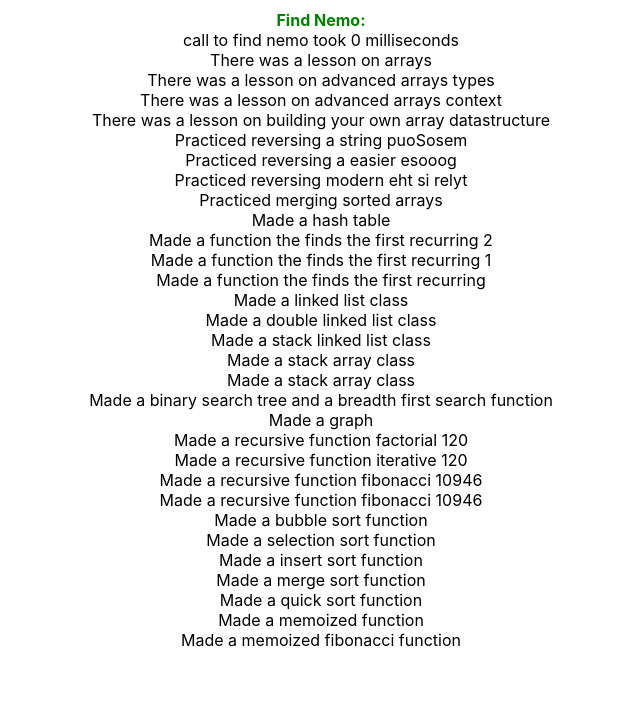
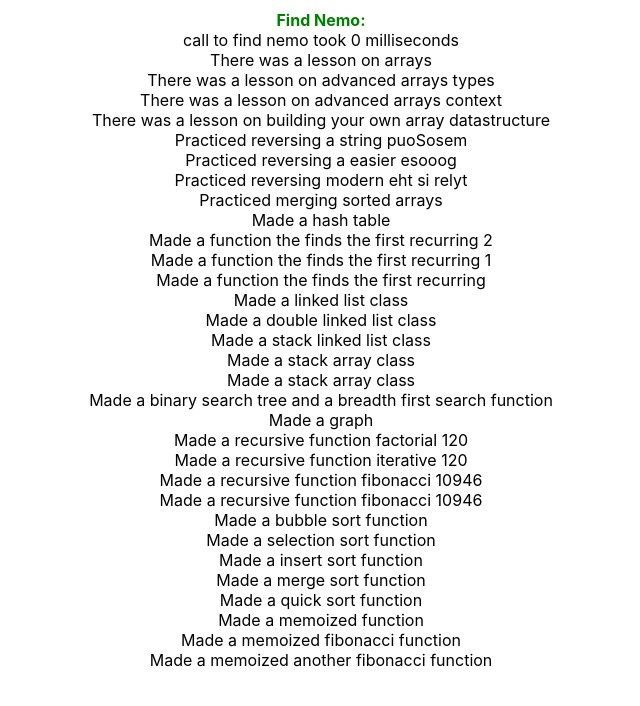
Before and after one commit to tylerg509/DataStructuresAlgorithms, a React (Create React App) app: page / in a window 1280 px wide. Shown: the top 706 px of the page, without its empty margins (319-959 px from the left). Built offline with nearby package versions, Linux system fonts and the light colour scheme.

Commit message:
Fibonacci memo and bottom up

```diff
--- a/src/App.js
+++ b/src/App.js
@@ -24,7 +24,7 @@
 import { runMergeSort } from './Sorting/MergeSort'
 import { runQuickSort } from './Sorting/QuickSort';
 import { runMemoizedAdd80 } from './DynamicProgramming/Memoization';
-import { runFibonacciMemo } from './DynamicProgramming/MemoFibonacci'
+import { runFibonacciMemo, runFibonacciMemo2 } from './DynamicProgramming/MemoFibonacci'
 
 function App() {
     return (
@@ -61,6 +61,8 @@
             <div>Made a quick sort function {runQuickSort(numbersForSort)}</div>
             <div>Made a memoized function {runMemoizedAdd80(5)}</div>
             <div>Made a memoized fibonacci function {runFibonacciMemo()}</div>
+            <div>Made a memoized another fibonacci function {runFibonacciMemo2()}</div>
+
         </div>
     );
 }
--- a/src/DynamicProgramming/MemoFibonacci.js
+++ b/src/DynamicProgramming/MemoFibonacci.js
@@ -1,7 +1,12 @@
-import {memoFibonacciRecursive} from '../Recursion/RecursionFibonacci'
+import {bottomUpFibonacci, memoFibonacciRecursive} from '../Recursion/RecursionFibonacci'
 
 export const runFibonacciMemo = () => {
     const fibonacciFunction = memoFibonacciRecursive()
     console.log('memo fibonacci')
     console.log(fibonacciFunction(10))
 }
+
+export const runFibonacciMemo2 = () => {
+    console.log('memo fibonacci 2')
+    console.log(bottomUpFibonacci(100))
+}
--- a/src/Recursion/RecursionFibonacci.js
+++ b/src/Recursion/RecursionFibonacci.js
@@ -55,3 +55,17 @@
     return fib;
 
 };
+
+
+
+// 0(n) but increases space complexity
+// bottom up approach //avoids recursion
+export const bottomUpFibonacci = (n) => {
+
+    let answer = [0,1];
+    for ( let i = 2; i<=n; i++) {
+        answer.push(answer[i-2] + answer[i-1])
+    }
+    return answer.pop();
+
+};
```
